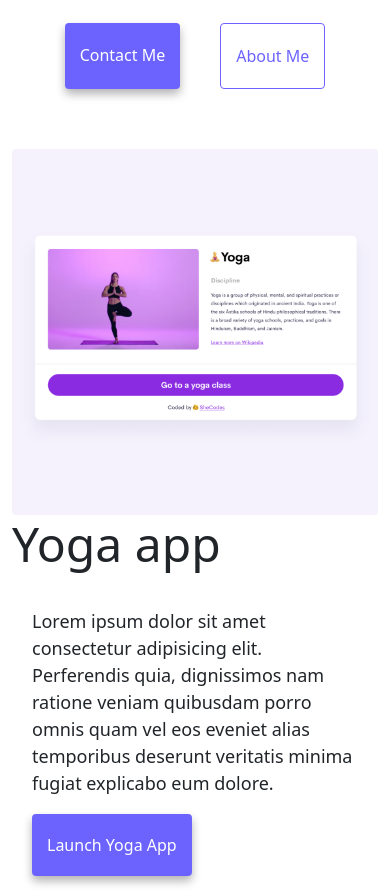
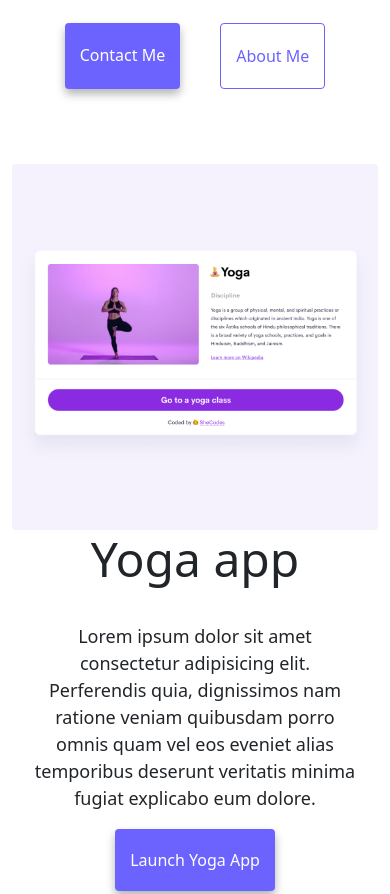
Before and after one commit to kmlaird/advanced-tools-homework, a plain HTML site: page index.html in a window 390 px wide. Shown: the part 443-1337 px from the top of the page. Drawn offline with nearby package versions, Linux system fonts and the light colour scheme.

Commit message:
Made the website mobile friendly

```diff
--- a/style.css
+++ b/style.css
@@ -89,3 +89,16 @@ p {
 .container p {
   text-align: left;
 }
+
+@media (max-width: 576px) {
+  .container img {
+    margin-top: 15px;
+  }
+  .container h2,
+  .container p {
+    text-align: center;
+  }
+  .mb-5 {
+    text-align: center;
+  }
+}
```
